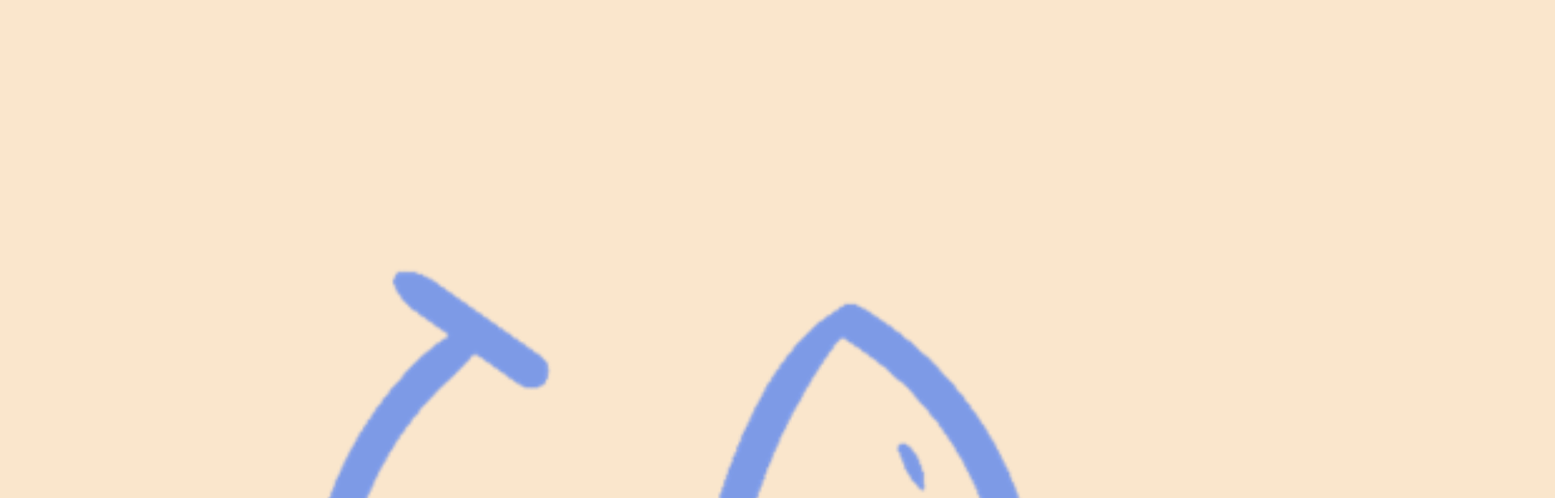
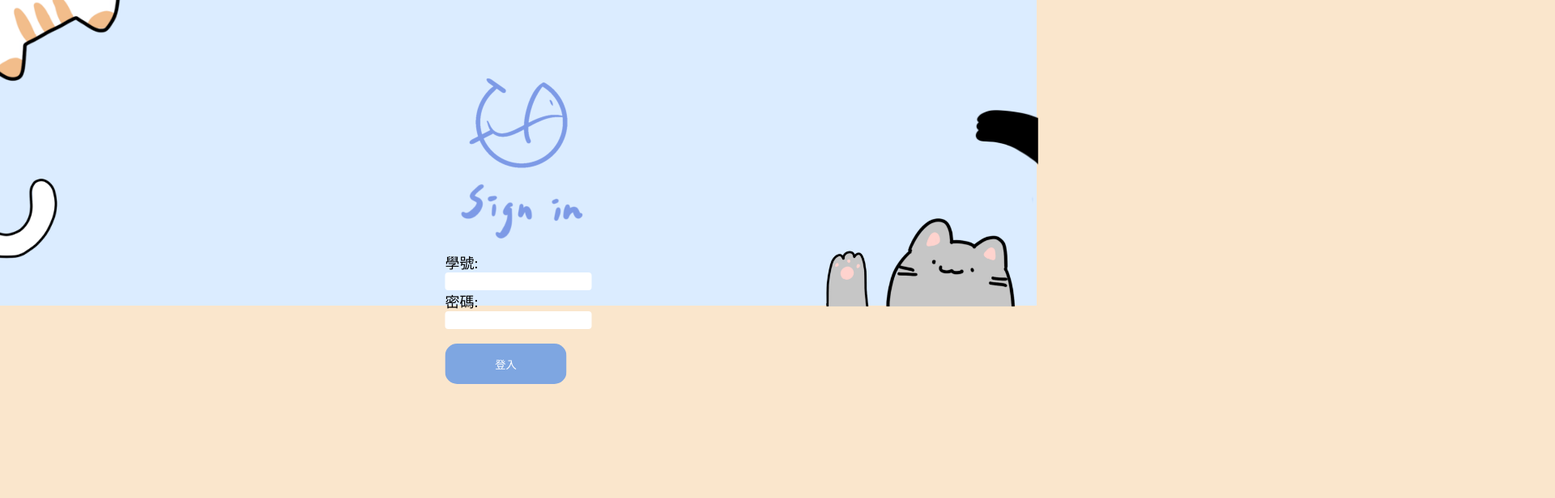
Before and after one commit to everything0216/tt, a React (Create React App) app in the folder frontend/: page /signIn in a window 1280 px wide. Shown: the top 616 px of the page at 81% size, 1920 px wide, since content can reach past the window. Built offline with nearby package versions, Linux system fonts and the light colour scheme; a web font is replaced by a local one.

Commit message:
Add files via upload

```diff
--- a/frontend/src/SignIn.css
+++ b/frontend/src/SignIn.css
@@ -11,7 +11,7 @@
     margin: 0;
 }
 
-.bg {
+.SignIn_bg {
     /* The image used */
     background-image: url("img/background.PNG");
 
@@ -24,50 +24,59 @@
     background-size: cover;
   }
 
-.title{
+.SignIn_title{
     font-size: 17px;
     font-family: 'Permanent Marker', cursive;
 }
 
+.SignIn_title .SignIn_title-img{
+    z-index: 2;
+    padding-top: 150px;
+}
+
 /*logo*/
-.title-img img{
-    z-index: 2;
+.SignIn_title-img img{
     max-height: 200px;
     max-width: 300px;
-    padding-top: 20px;
+    padding-top: 10px;
     margin:auto;
     left: 50%;
     transform: translate(-50%, -50%);
     position: absolute;
 }
 
-/*sign In*/
-.title-text img{
-    max-width: 300px;
-    min-height: 200px;
-    padding-top: 290px;
+.SignIn_title .SignIn_title-text{
+    z-index: 3;
     position: absolute;
     margin:auto;
     left: 50%;
     transform: translate(-50%, -50%);
 }
 
-.SignIn{
+/*sign In*/
+.SignIn_title-text img{
+    max-width: 300px;
+    min-height: 200px;
+    padding-top: 270px;
+
+}
+
+.SignIn_SignIn{
     z-index: 0;
     position: relative;
 }
 
-.submitForm{
+.SignIn_submitForm{
     z-index: 2;
     position: absolute;
-    width: 200px;
+    margin:auto;
     left: 50%;
     transform: translate(-50%, -50%);
-    padding-top: 500px;
+    padding-top: 450px;
 }
 
 
-.submitForm button{
+.SignIn_submitForm button{
     width: 150px;
     border-radius: 15px;
     background-color: #7ea6e1;
@@ -75,13 +84,13 @@
     border-color: transparent;
 }
 
-.submitForm label{
+.SignIn_submitForm label{
     display:inline-block;
     width: 170px;
     text-align: left;
 }
 
-.img1{
+.SignIn_img1{
     height: 200px;
     width: 200px;
     margin-left: 250px;
@@ -89,7 +98,7 @@
 }
 
 
-.img1 img{
+.SignIn_img1 img{
     position: absolute;
     max-height: 250px;
     max-width: 250px;
@@ -99,7 +108,7 @@
 
 }
 
-.img2 img{
+.SignIn_img2 img{
     position: absolute;
     max-height: 220px;
     max-width: 300px;
@@ -110,7 +119,7 @@
 
 }
 
-.img3 img{
+.SignIn_img3 img{
     position: absolute;
     max-height: 200px;
     max-width: 300px;
@@ -119,7 +128,7 @@
     z-index: 1;
 }
 
-.img4 img{
+.SignIn_img4 img{
     position: absolute;
     bottom: -105px;
     right: -10px;
```
